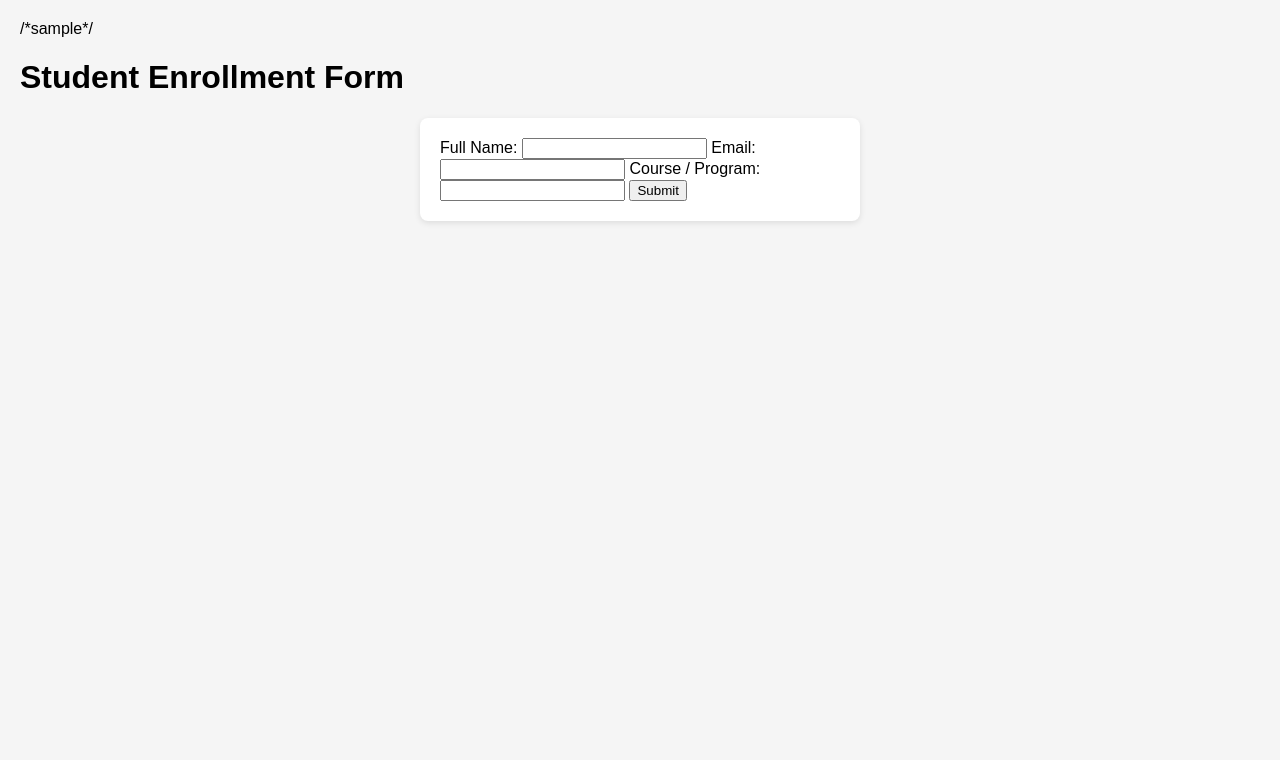
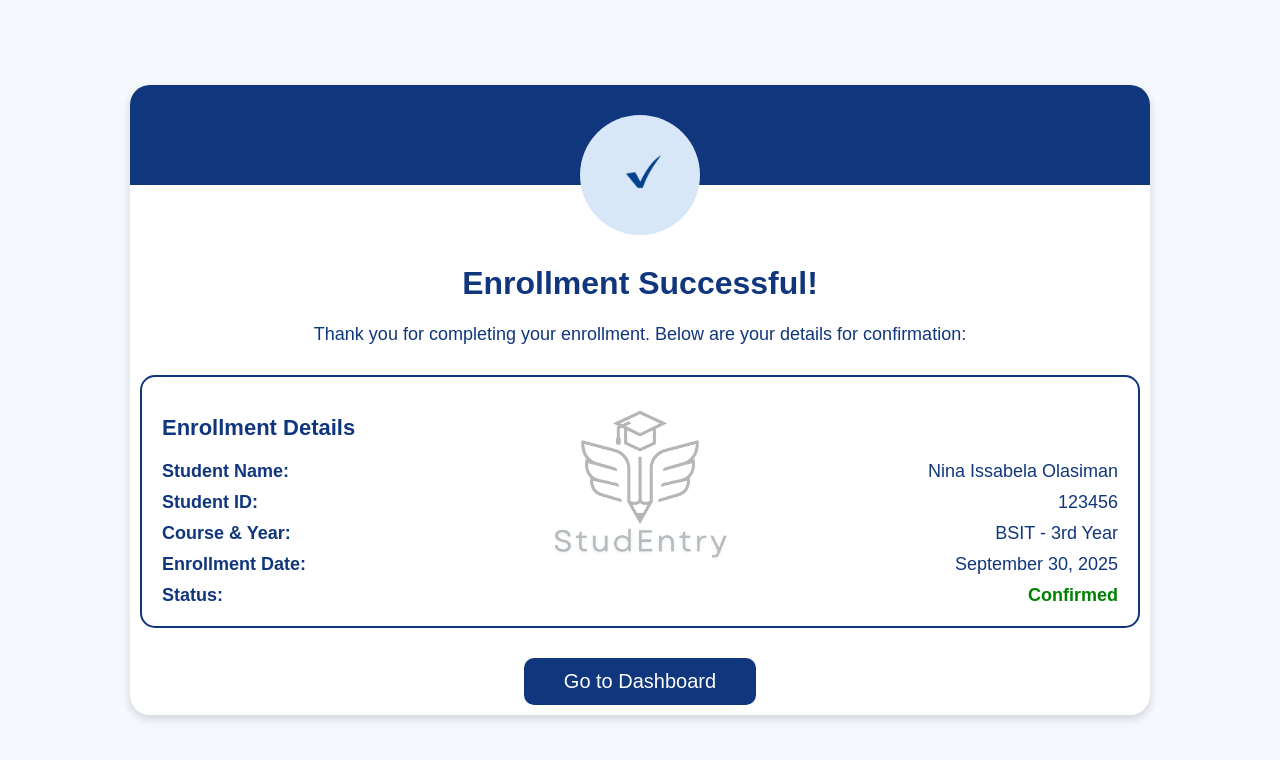
Before and after one commit to issabl/Enrollment-form, a plain HTML site: page index.html in a window 1280 px wide. Drawn offline with Linux system fonts and the light colour scheme.

Commit message:
Updated index.html and style.css

```diff
--- a/index.html
+++ b/index.html
@@ -1,26 +1,48 @@
-/*sample*/
-
 <!DOCTYPE html>
 <html lang="en">
 <head>
-  <meta charset="UTF-8">
-  <meta name="viewport" content="width=device-width, initial-scale=1.0">
-  <title>Enrollment Form</title>
-  <link rel="stylesheet" href="style.css">
+  <meta charset="UTF-8" />
+  <meta name="viewport" content="width=device-width, initial-scale=1.0" />
+  <title>Enrollment Confirmation</title>
+  <link rel="stylesheet" href="style.css" />
 </head>
 <body>
-  <h1>Student Enrollment Form</h1>
-  <form>
-    <label>Full Name:</label>
-    <input type="text" name="fullname" required>
+  <div class="container">
+    <div class="rectangle-57"></div>
 
-    <label>Email:</label>
-    <input type="email" name="email" required>
+    <div class="ellipse-container">
+      <div class="ellipse-16"></div>
+      <img class="ellipse-17" src="images/Check.png" alt="Check Icon" />
+    </div>
 
-    <label>Course / Program:</label>
-    <input type="text" name="course" required>
+    <h1 class="enrollment-successful">Enrollment Successful!</h1>
+    <p class="thank-you-text">
+      Thank you for completing your enrollment. Below are your details for confirmation:
+    </p>
 
-    <button type="submit">Submit</button>
-  </form>
+    <div class="rectangle-58">
+      <h2 class="enrollment-details">Enrollment Details</h2>
+      <div class="details">
+        <div class="label">Student Name:</div>
+        <div class="value">Nina Issabela Olasiman</div>
+
+        <div class="label">Student ID:</div>
+        <div class="value">123456</div>
+
+        <div class="label">Course & Year:</div>
+        <div class="value">BSIT - 3rd Year</div>
+
+        <div class="label">Enrollment Date:</div>
+        <div class="value">September 30, 2025</div>
+
+        <div class="label">Status:</div>
+        <div class="value status-green">Confirmed</div>
+      </div>
+
+      <img class="background-logo" src="images/Black Modern Online School Logo.png" alt="Logo" />
+    </div>
+
+    <button class="dashboard-btn">Go to Dashboard</button>
+  </div>
 </body>
 </html>
--- a/style.css
+++ b/style.css
@@ -1,16 +1,125 @@
-/*sample*/
-
 body {
   font-family: Arial, sans-serif;
-  margin: 20px;
-  background: #f5f5f5;
+  background-color: #f5f8fc;
+  display: flex;
+  justify-content: center;
+  align-items: center;
+  height: 100vh;
+  margin: 0;
+}
+.container {
+  background: white;
+  width: 1000px;
+  padding: 10px;
+  border-radius: 20px;
+  box-shadow: 0 4px 10px rgba(0, 0, 0, 0.15);
+  text-align: center;
+  position: relative;
 }
 
-form {
-  max-width: 400px;
-  margin: auto;
+.rectangle-57 {
+  background: #10367d;
+  height: 100px;
+  width: 100%;
+  border-radius: 20px 20px 0 0;
+  position: absolute;
+  top: 0;
+  left: 0;
+}
+
+.ellipse-container {
+  margin-top: 20px;
+  display: flex;
+  justify-content: center;
+  position: relative;
+}
+
+.ellipse-16 {
+  background: #d7e7f8;
+  border-radius: 50%;
+  width: 120px;
+  height: 120px;
+}
+
+.ellipse-17 {
+  position: absolute;
+  top: 25px;
+  width: 70px;
+  height: 70px;
+}
+
+.enrollment-successful {
+  color: #10367d;
+  font-size: 32px;
+  margin-top: 30px;
+}
+
+.thank-you-text {
+  color: #10367d;
+  font-size: 18px;
+  margin: 10px 0 30px;
+}
+
+.rectangle-58 {
+  border: 2px solid #10367d;
+  border-radius: 15px;
   padding: 20px;
-  background: white;
-  border-radius: 8px;
-  box-shadow: 0 2px 6px rgba(0,0,0,0.1);
+  position: relative;
+  text-align: left;
+  overflow: hidden;
 }
+
+.enrollment-details {
+  color: #10367d;
+  font-size: 22px;
+  font-weight: bold;
+  margin-bottom: 20px;
+}
+
+.details {
+  display: grid;
+  grid-template-columns: 1fr 1fr;
+  row-gap: 10px;
+}
+
+.label {
+  color: #10367d;
+  font-weight: 600;
+  font-size: 18px;
+}
+
+.value {
+  color: #10367d;
+  font-size: 18px;
+  text-align: right;
+}
+
+.status-green {
+  color: green;
+  font-weight: bold;
+}
+
+.background-logo {
+  position: absolute;
+  opacity: 0.3;
+  height: 300px;
+  top: 45%;
+  left: 50%;
+  transform: translate(-50%, -50%);
+}
+
+.dashboard-btn {
+  background: #10367d;
+  color: white;
+  font-size: 20px;
+  border: none;
+  border-radius: 10px;
+  padding: 12px 40px;
+  cursor: pointer;
+  margin-top: 30px;
+  transition: background 0.3s ease;
+}
+
+.dashboard-btn:hover {
+  background: #0a2d65;
+}
```
Also changed, not shown: images/Black Modern Online School Logo (1).png (added), images/Black Modern Online School Logo.png (added), images/Check.png (added).
